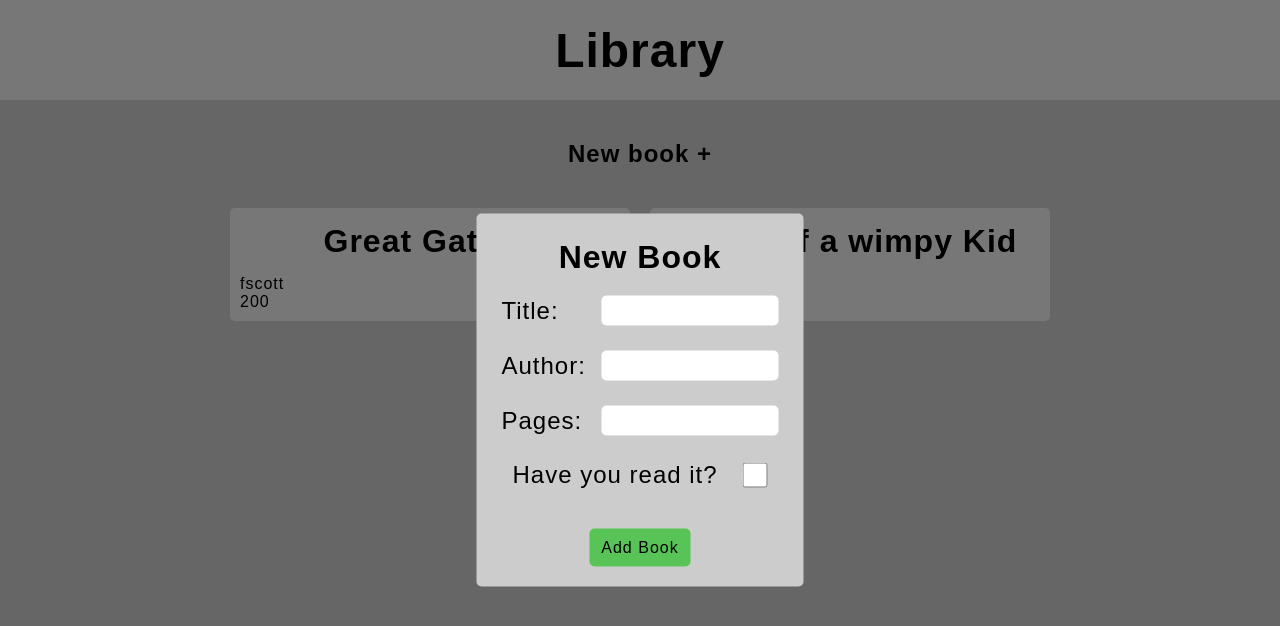
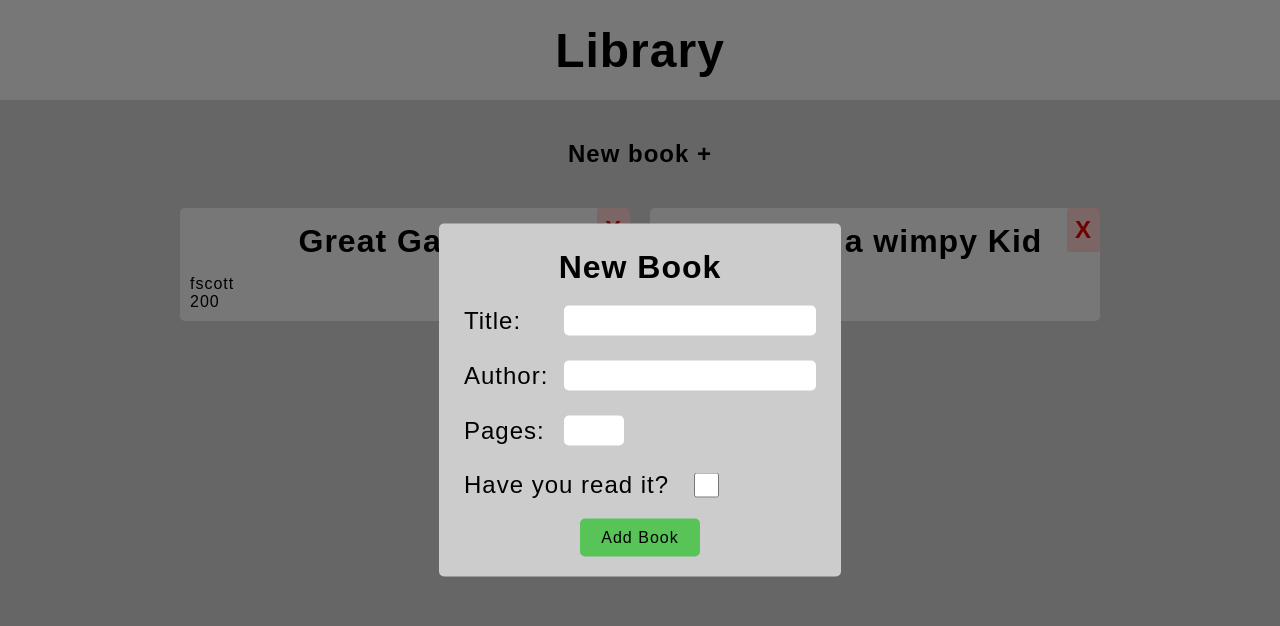
Before and after one commit to cmbitton/books-odin, a plain HTML site: page index.html in a window 1280 px wide. Both pictures are taken after a click on the element "New book +". Drawn offline with Linux system fonts and the light colour scheme.

Commit message:
Add button to remove books from library
Added button and function to remove books from library. Added a data
attribute to link books to library index. Also added some more CSS

```diff
--- a/script.js
+++ b/script.js
@@ -21,18 +21,32 @@ function addBookToLibrary(title, author, pageNumber, hasRead) {
   myLibrary.push(book);
 }
 
+function removeBookFromLibrary(e){
+  const bookIndex = (e.target.parentNode.getAttribute('data-book-number'));
+  myLibrary.splice(bookIndex, 1);
+  displayBooks();
+}
+
 function displayBooks(){
   const mainContent = document.querySelector('.book-grid');
+  mainContent.innerHTML = '';
   for(const book of myLibrary){
     const contentBox = document.createElement('div');
     const bookTitle =  document.createElement('h2');
     const bookAuthor = document.createElement('p');
     const pageNumber = document.createElement('p');
+    const removeBook = document.createElement('button');
 
     contentBox.classList.add('book-container');
+    contentBox.setAttribute('data-book-number', myLibrary.indexOf(book))
     bookTitle.classList.add('book-title');
     bookAuthor.classList.add('book-author');
     pageNumber.classList.add('book-page-number');
+    removeBook.classList.add('remove-book-button');
+    removeBook.setAttribute('type', 'button');
+    removeBook.textContent = 'X'
+    removeBook.addEventListener('click', removeBookFromLibrary)
+
 
     bookTitle.textContent = book.title;
     bookAuthor.textContent = book.author;
@@ -41,6 +55,7 @@ function displayBooks(){
     contentBox.append(bookTitle);
     contentBox.append(bookAuthor);
     contentBox.append(pageNumber);
+    contentBox.append(removeBook)
     mainContent.append(contentBox)
   }
 }
--- a/styles.css
+++ b/styles.css
@@ -49,23 +49,39 @@ main{
     top: 50%;
     transform: translate(-50%, -50%);
     background-color: #CCC;
-    padding: 20px;
     border-radius: 5px;
 }
 input{
     height: 30px;
     border-radius: 5px;
     border: none;
+    padding-left: 5px;
+    font-size: 1.2rem;
 }
 input[type="checkbox"]{
     width: 25px;
     height: 25px;
 }
+input[type="number"]{
+    width: 60px;
+}
+/*remove ticker on number input*/
+/* Chrome, Safari, Edge, Opera */
+input::-webkit-outer-spin-button,
+input::-webkit-inner-spin-button {
+  -webkit-appearance: none;
+  margin: 0;
+}
+
+/* Firefox */
+input[type=number] {
+  -moz-appearance: textfield;
+}
 h2{
     font-size: 2rem;
     text-align: center;
     padding: 5px;
-    margin-bottom: 10px;
+    margin: 0px 10px 10px 10px;
 }
 label{
     display: inline-block;
@@ -74,8 +90,8 @@ label{
 form{
     display: flex;
     flex-direction: column;
-    align-items: center;
     justify-content: center;
+    padding: 20px;
 }
 div.form-container:last-of-type label{
     width: 230px;
@@ -89,12 +105,35 @@ div.form-container{
 }
 button[type="submit"]{
     cursor: pointer;
-    margin-top: 20px;
+    width: 120px;
+    align-self: center;
     padding: 10px 12px;
     border-radius: 5px;
     border: none;
     background-color: rgba(15, 192, 15, 0.61);
     font-size: 1rem;
+    transition: all 100ms ease-in-out;
+}
+button[type="submit"]:hover{
+    box-shadow: 0px 0px 6px 1px #606060;
+    transform: scale(1.1);
+}
+.remove-book-button{
+    cursor: pointer;
+    position: absolute;
+    top: 0px;
+    right: 0px;
+    padding: 8px;
+    border: none;
+    border-radius: 3px;
+    font-size: 1.5rem;
+    font-weight: bold;
+    color: rgb(221, 0, 0);
+    background-color: rgba(255, 174, 174, 0.568);
+}
+.remove-book-button:hover{
+    background-color: rgb(230, 90, 90);
+    color: white;
 }
 .validation-message{
     color: rgb(206, 0, 0);
@@ -103,11 +142,12 @@ button[type="submit"]{
     display: grid;
     gap: 20px;
     padding: 0px 20px;
-    grid-template-columns: repeat(auto-fit, minmax(200px, 400px));
+    grid-template-columns: repeat(auto-fit, minmax(250px, 450px));
     justify-content: center;
 }
 
 .book-container{
+    position: relative;
     background-color: #EEE;
     height: fit-content;
     padding: 10px;
```
